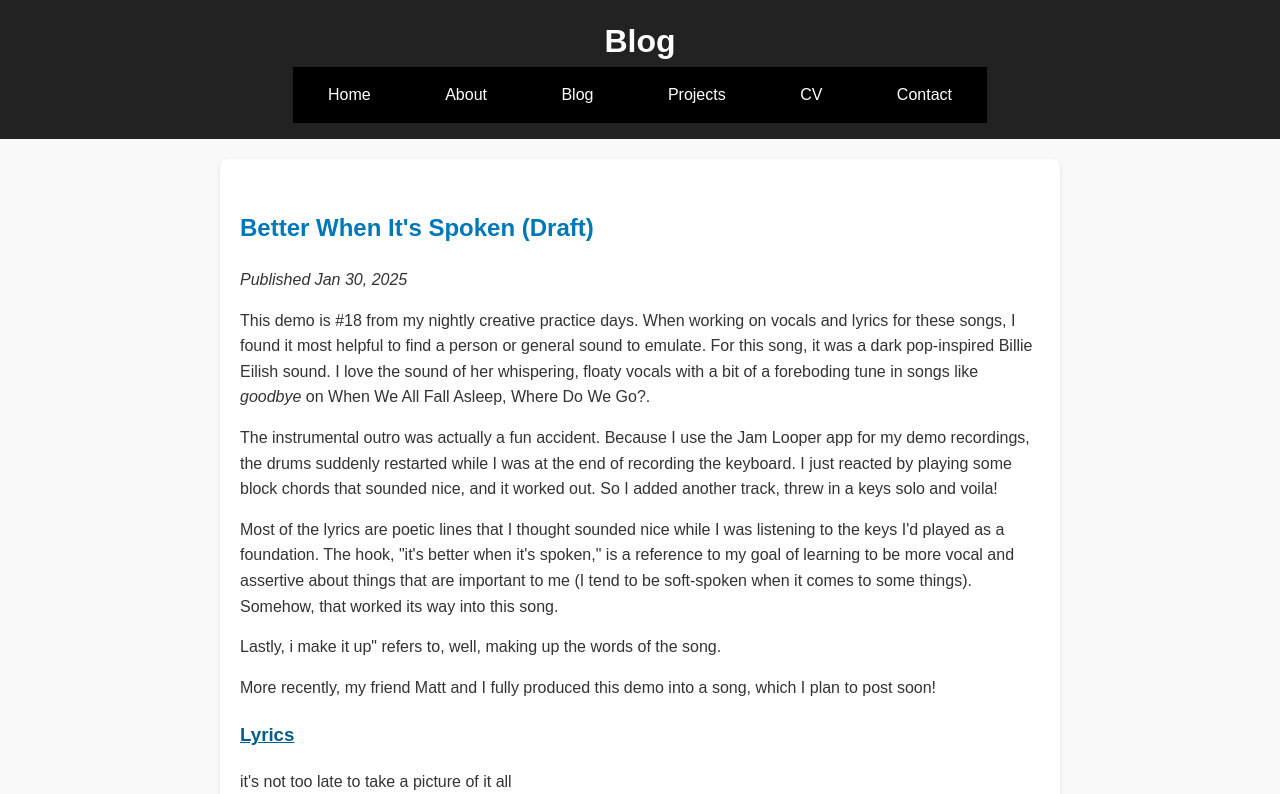
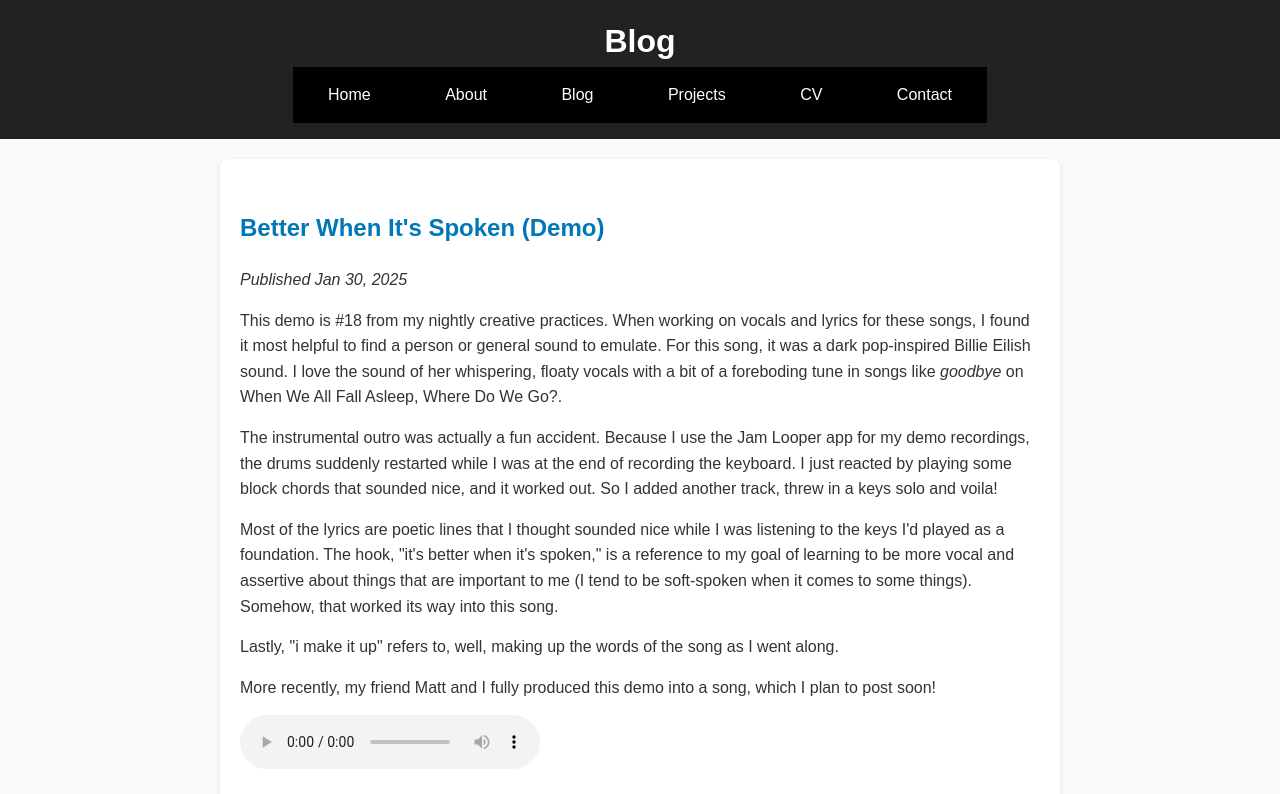
Before and after one commit to orbitalhybridization/sketchbook, a plain HTML site: page posts/post5.html in a window 1280 px wide. Shown: the top 794 px of the page. Drawn offline with Linux system fonts and the light colour scheme.

Commit message:
slight tweaks to new post and pirat page

```diff
--- a/posts/post5.html
+++ b/posts/post5.html
@@ -3,7 +3,7 @@
 <head>
   <meta charset="UTF-8">
   <meta name="viewport" content="width=device-width, initial-scale=1.0">
-  <title>Better When It's Spoken (Draft)</title>
+  <title>Better When It's Spoken (Demo)</title>
   <link rel="stylesheet" href="../css/style.css">
 </head>
 <body>
@@ -22,11 +22,11 @@
 
   <main>
     <article>
-      <h2>Better When It's Spoken (Draft)</h2>
+      <h2>Better When It's Spoken (Demo)</h2>
       <p><em>Published Jan 30, 2025</em></p>
 
       <p>
-        This demo is #18 from my nightly creative practice days. When working on vocals and lyrics for these songs,
+        This demo is #18 from my nightly creative practices. When working on vocals and lyrics for these songs,
         I found it most helpful to find a person or general sound to emulate. For this song, it was a dark pop-inspired
         Billie Eilish sound. I love the sound of her whispering, floaty vocals with a bit of a foreboding tune in songs
         like <i>goodbye</i> on When We All Fall Asleep, Where Do We Go?.
@@ -46,12 +46,17 @@
       </p>
 
       <p>
-        Lastly, i make it up" refers to, well, making up the words of the song.
+        Lastly, "i make it up" refers to, well, making up the words of the song as I went along.
       </p>
 
       <p>
         More recently, my friend Matt and I fully produced this demo into a song, which I plan to post soon!
       </p>
+
+      <audio controls>
+        <source src="../assets/audio/Song 18.wav" type="audio/wav">
+        Your browser does not support the audio element.
+      </audio>
 
       <h3><u>Lyrics</u></h3>
 
@@ -69,11 +74,6 @@
       i make it up<br>
       </p>
 
-      <audio controls>
-        <source src="../assets/audio/Song 18.wav" type="audio/wav">
-        Your browser does not support the audio element.
-      </audio>
-
     </article>
   </main>
 
```
Also changed, not shown: blog.html (+1 -1 lines), projects/pirat.html (+1 -1 lines).
